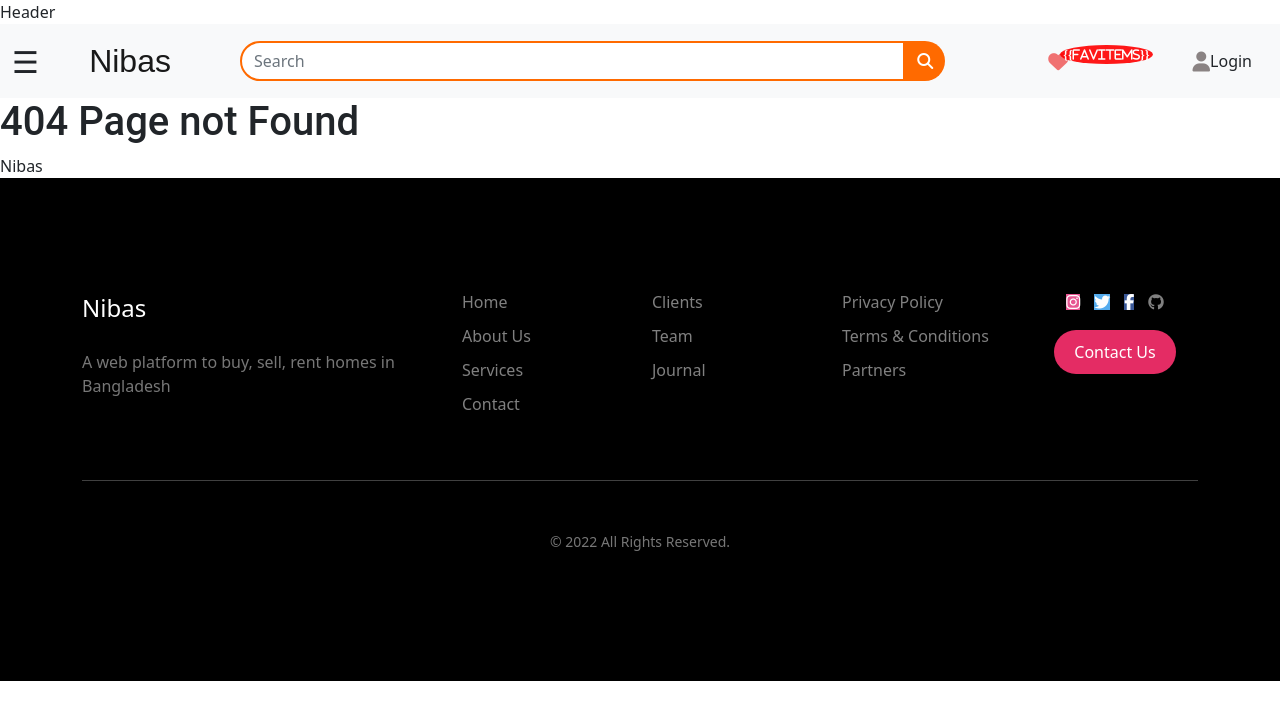
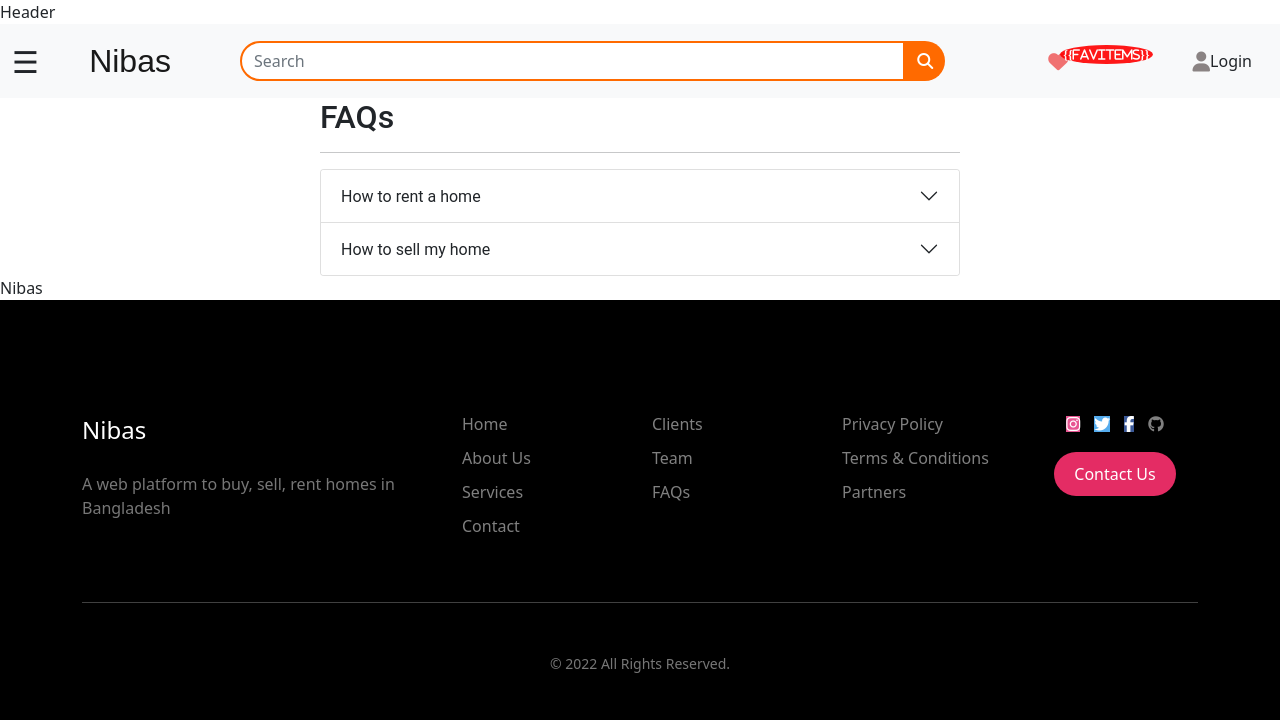
Before and after one commit to fahim1703061/nibas, a React (Create React App) app in the folder frontend/: page /faqs in a window 1280 px wide. Shown: the top 720 px of the page. Built offline with nearby package versions, Linux system fonts and the light colour scheme.

Commit message:
FAQs static page created

```diff
--- /dev/null
+++ b/frontend/src/components/FAQs/FAQs.js
@@ -0,0 +1,29 @@
+import React, { useEffect, useState } from "react";
+import Accordion from 'react-bootstrap/Accordion'
+
+function FAQs({data}) {
+  return (
+    <div>
+        <Accordion>
+                <Accordion.Item eventKey="0">
+                    <Accordion.Header>{data[0].title}</Accordion.Header>
+                    <Accordion.Body>
+                        {data[0].content}
+
+                    </Accordion.Body>
+                </Accordion.Item>
+                <Accordion.Item eventKey="1">
+                    <Accordion.Header>{data[1].title}</Accordion.Header>
+                    <Accordion.Body>
+                        {data[1].content}
+
+                    </Accordion.Body>
+                </Accordion.Item>
+
+            </Accordion>
+
+    </div>
+  )
+}
+
+export default FAQs;
--- a/frontend/src/components/Footer/Footer.js
+++ b/frontend/src/components/Footer/Footer.js
@@ -24,7 +24,7 @@ function Footer() {
             <ul class="list-unstyled nav-links">
               <li><a href="/">Clients</a></li>
               <li><a href="/">Team</a></li>
-              <li><a href="/">Journal</a></li>
+              <li><Link to="/faqs">FAQs</Link></li>
             </ul>
           </div>
           <div class="col-md">
--- /dev/null
+++ b/frontend/src/pages/FAQs/FAQs.js
@@ -0,0 +1,74 @@
+import React from 'react'
+import Accordion from 'react-bootstrap/Accordion'
+// import Faq from "react-faq-component";
+const data = [
+    {
+        title: "How to rent a home",
+        content: `Lorem ipsum dolor sit amet, consectetur adipiscing elit. In sed tempor sem. Aenean vel turpis feugiat,
+              ultricies metus at, consequat velit. Curabitur est nibh, varius in tellus nec, mattis pulvinar metus.
+              In maximus cursus lorem, nec laoreet velit eleifend vel. Ut aliquet mauris tortor, sed egestas libero interdum vitae.
+              Fusce sed commodo purus, at tempus turpis.`,
+    },
+    {
+        title: "How to sell my home",
+        content:
+            "Nunc maximus, magna at ultricies elementum, risus turpis vulputate quam, vitae convallis ex tortor sed dolor.",
+    },
+    {
+        title: "Curabitur laoreet, mauris vel blandit fringilla",
+        content: `Curabitur laoreet, mauris vel blandit fringilla, leo elit rhoncus nunc, ac sagittis leo elit vel lorem.
+            Fusce tempor lacus ut libero posuere viverra. Nunc velit dolor, tincidunt at varius vel, laoreet vel quam.
+            Sed dolor urna, lobortis in arcu auctor, tincidunt mattis ante. Vivamus venenatis ultricies nibh in volutpat.
+            Cras eu metus quis leo vestibulum feugiat nec sagittis lacus.Mauris vulputate arcu sed massa euismod dignissim. `,
+    },
+    {
+        title: "What is the package version",
+        content: <p>current version is 1.2.1</p>,
+    },
+]
+
+
+// const styles = {
+//     // bgColor: 'white',
+//     titleTextColor: "blue",
+//     rowTitleColor: "blue",
+//     // rowContentColor: 'grey',
+//     // arrowColor: "red",
+// };
+
+// const config = {
+//     // animate: true,
+//     // arrowIcon: "V",
+//     // tabFocus: true
+// };
+
+
+
+function FAQs() {
+    return (
+        <div style={{ width: "50%", margin: "auto" }}>
+            <h2>FAQs</h2>
+            <hr/>
+            <Accordion>
+                <Accordion.Item eventKey="0">
+                    <Accordion.Header>{data[0].title}</Accordion.Header>
+                    <Accordion.Body>
+                        {data[0].content}
+
+                    </Accordion.Body>
+                </Accordion.Item>
+                <Accordion.Item eventKey="1">
+                    <Accordion.Header>{data[1].title}</Accordion.Header>
+                    <Accordion.Body>
+                        {data[1].content}
+
+                    </Accordion.Body>
+                </Accordion.Item>
+
+            </Accordion>
+
+        </div>
+    )
+}
+
+export default FAQs;
--- a/frontend/src/routes/PageRoute.js
+++ b/frontend/src/routes/PageRoute.js
@@ -1,4 +1,5 @@
 import React from 'react'
+
 
 import {
 
@@ -14,6 +15,7 @@ import Rent from '../pages/Rent/Rent';
 import RentDetails from '../pages/RentDetails/RentDetails';
 import Services from '../pages/Services/Services';
 import Buy from '../pages/Buy/Buy';
+import FAQs from '../pages/FAQs/FAQs';
 
 function PageRoute() {
   return (
@@ -28,6 +30,7 @@ function PageRoute() {
             <Route exact path='/rent/:id' element = {<RentDetails />}></Route>
             <Route exact path='/buy' element = {<Buy />}></Route>
             <Route exact path='/services' element = {<Services />}></Route>
+            <Route exact path='/faqs' element = {<FAQs />}></Route>
             <Route  path='*' element = {<Error />}></Route>
         </Routes>
 
```
